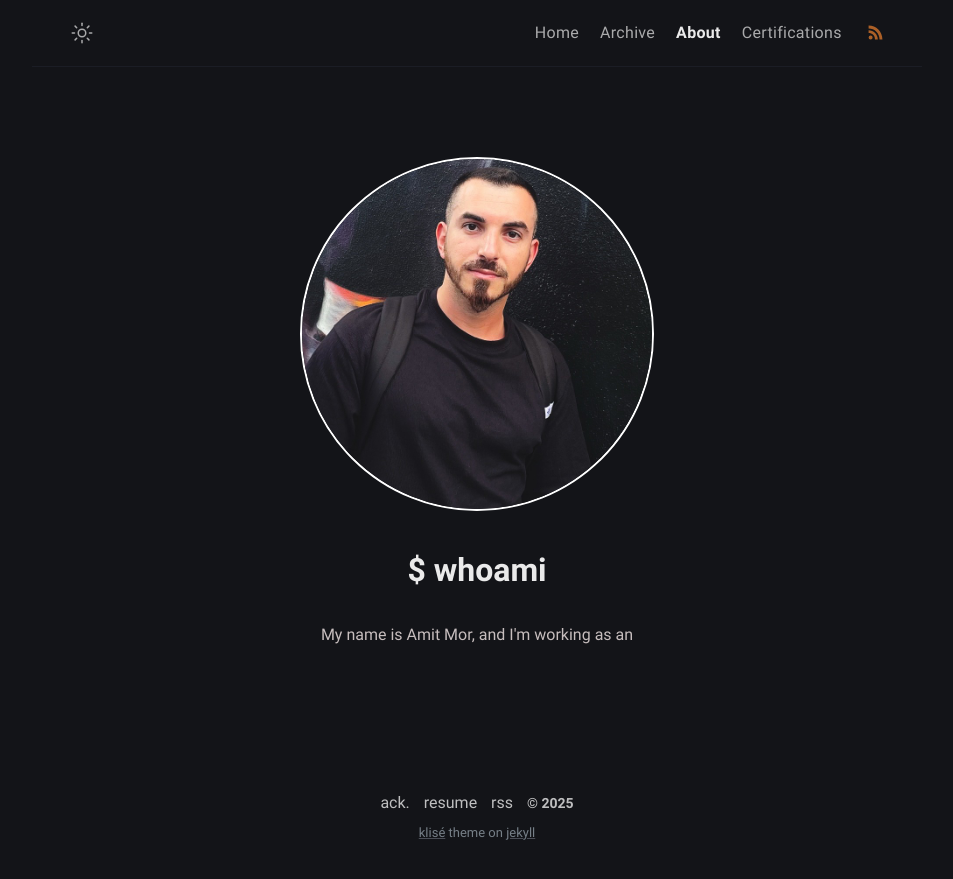
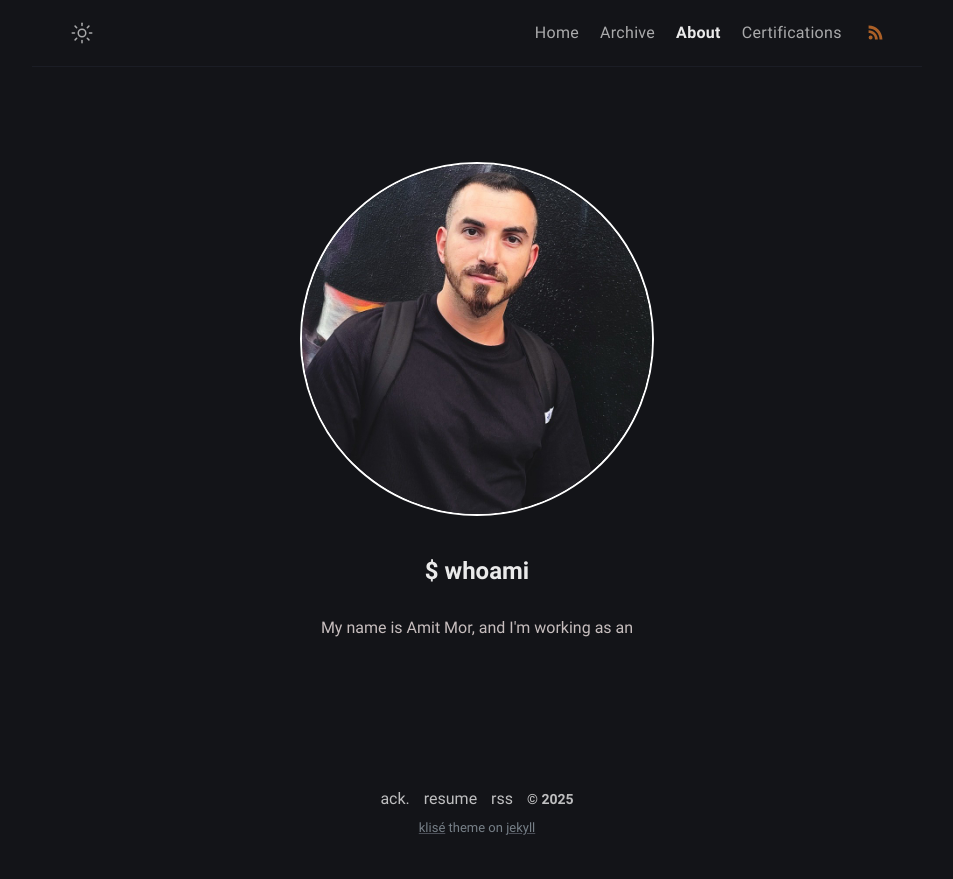
Before and after one commit to Extravenger/extravenger.github.io, a Jekyll site: the page built from about.md, in a window 1280 px wide. Shown: the top 879 px of the page, without its empty margins (163-1116 px from the left). Built offline with Jekyll 4.4.1, drawn with Linux system fonts in a browser that asks for light colours.

Commit message:
Update about.html

```diff
--- a/_layouts/about.html
+++ b/_layouts/about.html
@@ -33,8 +33,11 @@
         <!-- Image with rounded edges -->
         <img src="https://extravenger.github.io/assets/img/amit.jpg" alt="Profile Image" id="profile-image" class="profile-image" />
 
-        <h1 id="title"></h1>
-        <p id="description"></p>
+        <!-- Title and description with fixed heights -->
+        <div class="text-container">
+          <h1 id="title"></h1>
+          <p id="description"></p>
+        </div>
       </div>
     </main>
     {% include footer.html %}
@@ -120,8 +123,21 @@
       align-items: center;
     }
 
+    /* Fixed height for text containers */
+    .text-container {
+      height: 120px; /* Adjust this value based on your content */
+      display: flex;
+      flex-direction: column;
+      justify-content: center;
+    }
+
     #title {
       margin-bottom: 10px; /* Adds space between title and description */
+      font-size: 1.5rem; /* Adjust font size as needed */
+    }
+
+    #description {
+      font-size: 1rem; /* Adjust font size as needed */
     }
 
     /* Add styling for the image with rounded edges */
```
